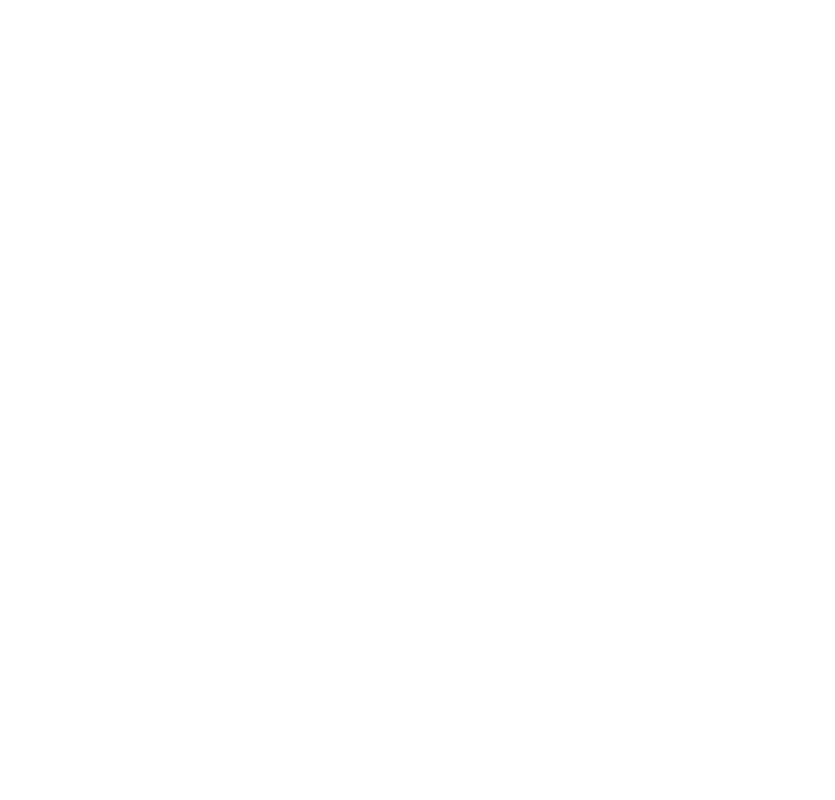
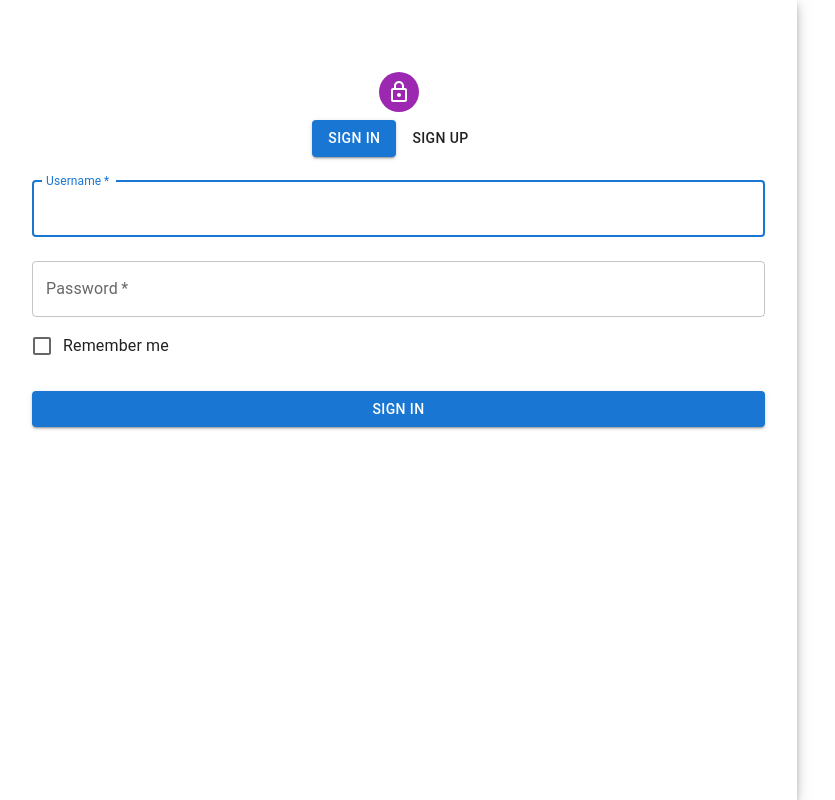
Before and after one commit to mishra-khushboo/apnavideocall, a React (Create React App) app in the folder frontend/: page /auth in a window 1280 px wide. Before the commit this address had no page. Shown: the whole page, without its empty margins (0-835 px from the left). Built offline with nearby package versions, Linux system fonts and the light colour scheme.

Commit message:
create authentication page

```diff
--- a/frontend/package.json
+++ b/frontend/package.json
@@ -3,6 +3,10 @@
   "version": "0.1.0",
   "private": true,
   "dependencies": {
+    "@emotion/react": "^11.14.0",
+    "@emotion/styled": "^11.14.1",
+    "@mui/icons-material": "^9.0.0",
+    "@mui/material": "^9.0.0",
     "@testing-library/dom": "^10.4.1",
     "@testing-library/jest-dom": "^6.9.1",
     "@testing-library/react": "^16.3.2",
--- a/frontend/src/App.js
+++ b/frontend/src/App.js
@@ -1,13 +1,15 @@
 import './App.css';
 import {Route, BrowserRouter as Router,Routes} from 'react-router-dom'
 import LandingPage from './pages/landing';
+import Authentication from './pages/authentication';
 function App() {
   return (
     <>
       <Router>
 
         <Routes>
-          <Route path='/' element={<LandingPage/>}></Route>
+          <Route path='/' element={<LandingPage />}></Route>
+          <Route path='auth' element={<Authentication />}></Route>
         </Routes>
     </Router>
     </>
--- /dev/null
+++ b/frontend/src/pages/authentication.jsx
@@ -0,0 +1,133 @@
+import React, { useState } from "react";
+import Avatar from "@mui/material/Avatar";
+import Button from "@mui/material/Button";
+import CssBaseline from "@mui/material/CssBaseline";
+import TextField from "@mui/material/TextField";
+import FormControlLabel from "@mui/material/FormControlLabel";
+import Checkbox from "@mui/material/Checkbox";
+import Link from "@mui/material/Link";
+import Paper from "@mui/material/Paper";
+import Box from "@mui/material/Box";
+import Grid from "@mui/material/Grid";
+import LockOutlinedIcon from "@mui/icons-material/LockOutlined";
+import Typography from "@mui/material/Typography";
+
+
+
+export default function Authentication() {
+
+	const [username, setUsername] = useState();
+	const [password, setPassword] = useState();
+	const [name, setName] = useState();
+	const [error, setError] = useState();
+	const [messages, setMessages] = useState();
+
+	const [formState, setFormState] = useState(0);
+
+	const [open, setOpen] = useState(false);
+
+	return (
+		<Grid container component="main" sx={{ height: "100vh" }}>
+			<CssBaseline />
+
+			{/* Left Image */}
+			<Grid
+				item
+				xs={false}
+				sm={4}
+				md={7}
+				sx={{
+					backgroundImage: "url(https://source.unsplash.com/random)",
+					backgroundRepeat: "no-repeat",
+					backgroundColor: (theme) =>
+						theme.palette.mode === "light"
+							? theme.palette.grey[50]
+							: theme.palette.grey[900],
+					backgroundSize: "cover",
+					backgroundPosition: "center",
+				}}
+			/>
+
+			{/* Right Form */}
+			<Grid item xs={12} sm={8} md={5} component={Paper} elevation={6} square>
+				<Box
+					sx={{
+						my: 8,
+						mx: 4,
+						display: "flex",
+						flexDirection: "column",
+						alignItems: "center",
+					}}
+				>
+					<Avatar sx={{ m: 1, bgcolor: "secondary.main" }}>
+						<LockOutlinedIcon />
+					</Avatar>
+
+					<div>
+						<Button variant={formState === 0 ? "contained" : ""} onClick={() => { setFormState(0) }}>Sign In</Button>
+						<Button variant={formState === 1 ? "contained" : ""} onClick={() => { setFormState(1) }}>Sign Up</Button>
+					</div>
+
+
+
+					<Box component="form" noValidate sx={{ mt: 1 }}>
+						{formState === 1 ? <TextField
+							margin="normal"
+							required
+							fullWidth
+							id="username"
+							label="Full name"
+							name="username"
+							autoFocus
+							onChange={(e) => setName(e.target.value)}
+						/> : <></>}
+
+						<TextField
+							margin="normal"
+							required
+							fullWidth
+							id="username"
+							label="Username"
+							name="username"
+							autoFocus
+							onChange={(e) => setUsername(e.target.value)}
+
+						/>
+
+						<TextField
+							margin="normal"
+							required
+							fullWidth
+							name="password"
+							label="Password"
+							type="password"
+							id="password"
+							onChange={(e) => setPassword(e.target.value)}
+
+						/>
+
+						<FormControlLabel
+							control={<Checkbox value="remember" color="primary" />}
+							label="Remember me"
+						/>
+
+						<Button
+							type="button"
+							fullWidth
+							variant="contained"
+							sx={{ mt: 3, mb: 2 }}
+						>
+							Sign In
+						</Button>
+
+
+
+						<Box sx={{ mt: 5 }}>
+
+						</Box>
+					</Box>
+				</Box>
+			</Grid>
+		</Grid>
+	);
+}
--- a/frontend/src/pages/landing.jsx
+++ b/frontend/src/pages/landing.jsx
@@ -22,7 +22,7 @@
 					<h1><span style={{ color: "#FF9839" }}>Connect</span> with your loved Ones</h1>
 					<p>Cover a distance by Apna Video Call</p>
 					<div role='button'>
-						<Link to={"/home"}>Get Started</Link>
+						<Link to={"/auth"}>Get Started</Link>
 					</div>
 				</div>
 				<div>
```
Also changed, not shown: frontend/src/contexts/AuthConttext.jsx (added), 1 other file (tests, documents, lock files or other folders).
